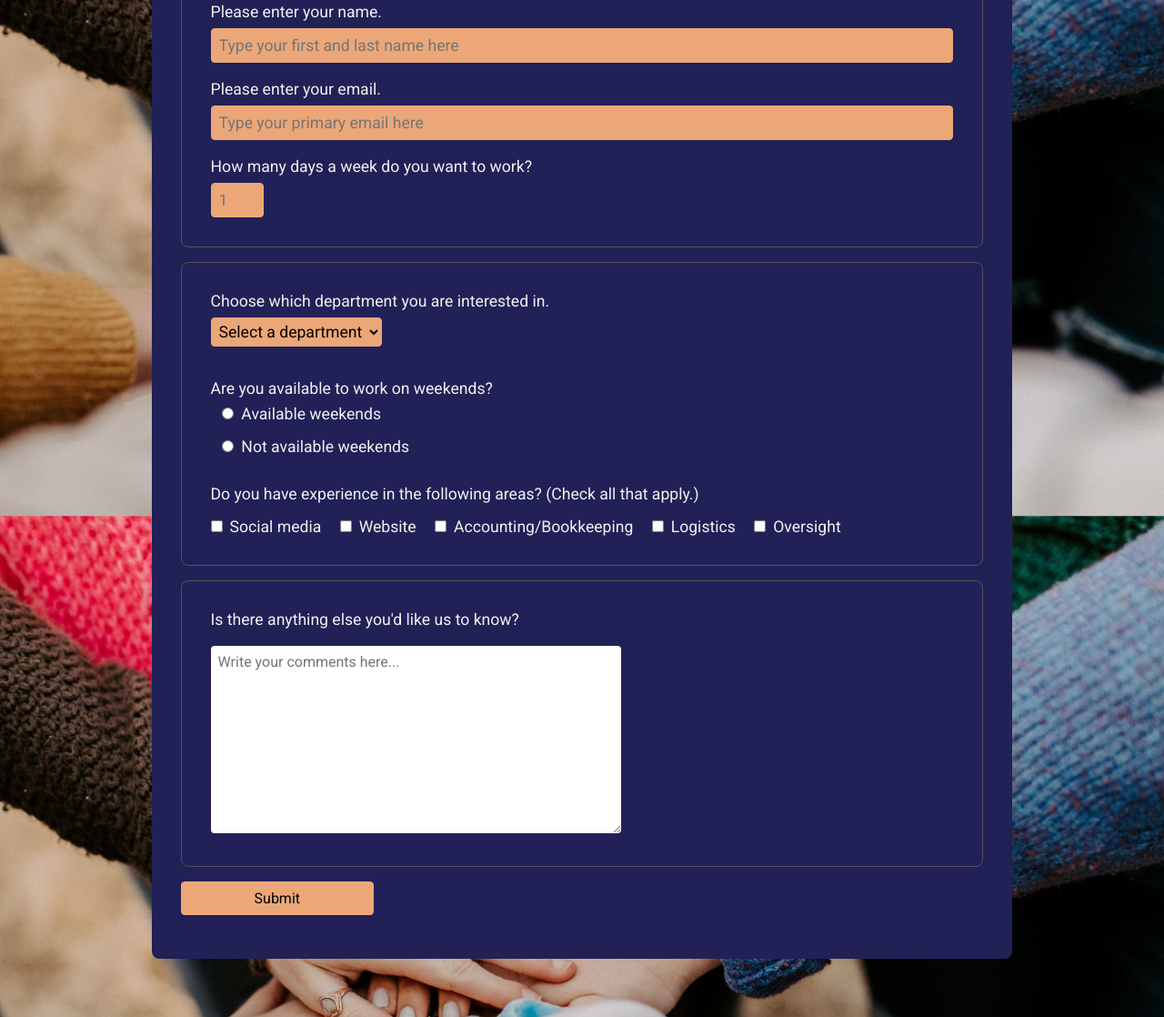
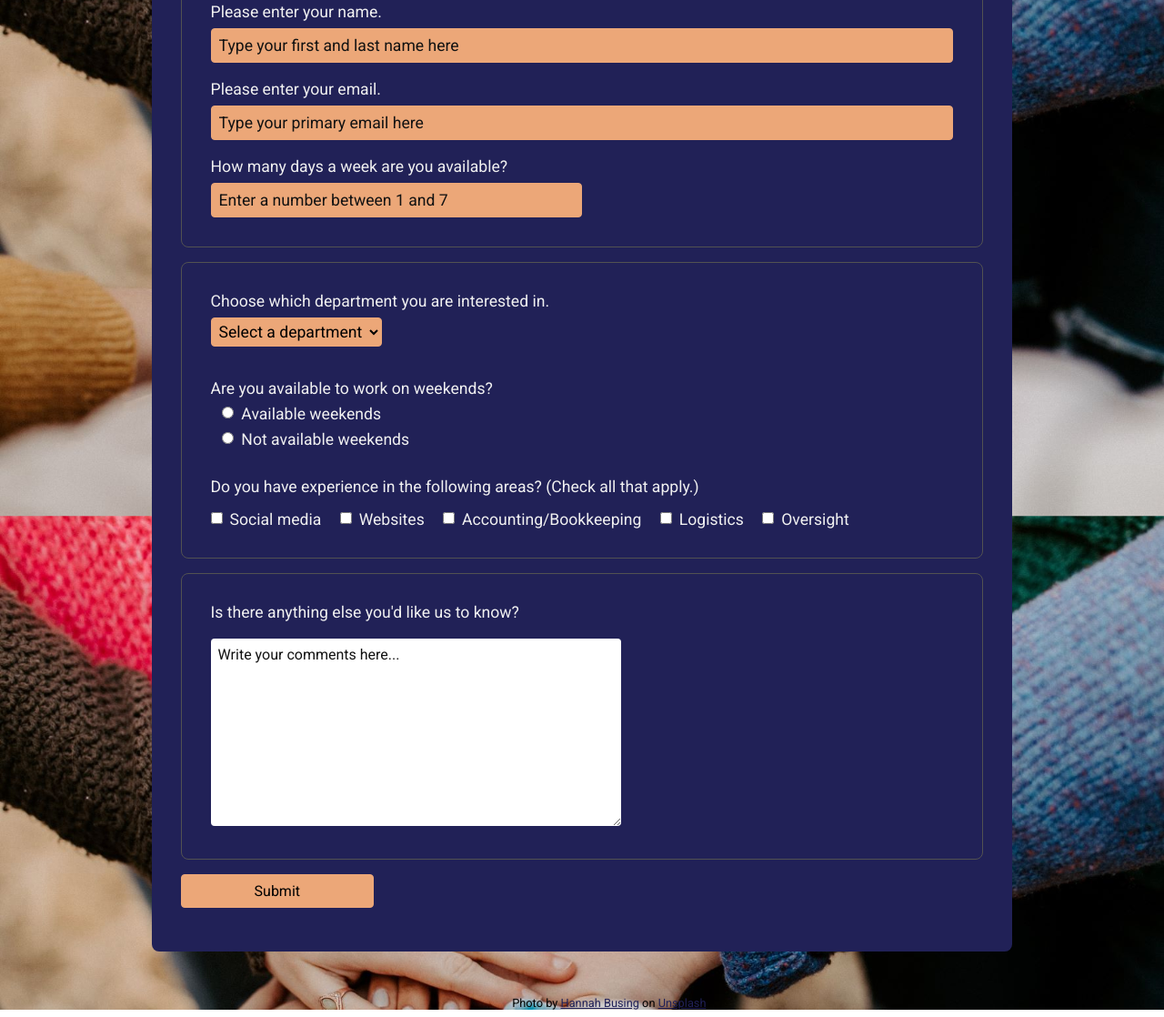
Before and after one commit to jaycgreenwald/fcc-survey-project, a plain HTML site: page index.html in a window 1280 px wide. Shown: the part 286-1404 px from the top of the page at 91% size. Drawn offline with Linux system fonts and the light colour scheme.

Commit message:
9/13/2022 - Final edits

```diff
--- a/index.html
+++ b/index.html
@@ -11,7 +11,7 @@
     <link rel="stylesheet" href="styles.css" class="css">
 </head>
 <body>
-    <div class="wrapper">
+    <main class="wrapper">
         <h1 id="title">
             Volunteer Survey
         </h1>
@@ -29,8 +29,8 @@
                     <input type="email" name="email" id="email" placeholder="Type your primary email here" required>
                 </label>
                 <label for="number" id="number-label">
-                    How many days a week do you want to work?
-                    <input type="number" name="number" id="number" min=1 max=7 placeholder="1" required>
+                    How many days a week are you available?
+                    <input type="number" name="number" id="number" min=1 max=7 placeholder="Enter a number between 1 and 7" required>
                 </label>
             </fieldset>
             <fieldset>
@@ -62,11 +62,11 @@
                 </label>
                 <label for="experience" class="experience-label">Do you have experience in the following areas? (Check all that apply.)
                     <div class="checkboxes">
-                        <input type="checkbox" name="" id="experience">Social media
-                        <input type="checkbox" name="" id="experience">Website
-                        <input type="checkbox" name="" id="experience">Accounting/Bookkeeping
-                        <input type="checkbox" name="" id="experience">Logistics
-                        <input type="checkbox" name="" id="experience">Oversight
+                        <input type="checkbox" name="past-experience" id="experience" value="sm">Social media
+                        <input type="checkbox" name="past-experience" id="experience" value="web">Websites
+                        <input type="checkbox" name="past-experience" id="experience" value="acc">Accounting/Bookkeeping
+                        <input type="checkbox" name="past-experience" id="experience" value="log">Logistics
+                        <input type="checkbox" name="past-experience" id="experience" value="os">Oversight
                     </div>
                 </label>
             </fieldset>
@@ -77,6 +77,11 @@
             </fieldset>
             <input type="submit" value="Submit" id="submit">
         </form>
-    </div>
+    </main>
+    <footer>
+        <p class="credit">
+            Photo by <a href="https://unsplash.com/@hannahbusing?utm_source=unsplash&utm_medium=referral&utm_content=creditCopyText" class="links" target="_blank">Hannah Busing</a> on <a href="https://unsplash.com/?utm_source=unsplash&utm_medium=referral&utm_content=creditCopyText" class="links" target="_blank">Unsplash</a>
+        </p>
+    </footer>
 </body>
 </html>
--- a/styles.css
+++ b/styles.css
@@ -41,7 +41,6 @@ select {
 }
 
 /* SURVEY FORM */
-
 body {
     align-items: center;
     color: #f1f1f1;
@@ -58,6 +57,11 @@ body {
     justify-content: center;
     min-height: 100vh;
     padding: 4rem 0;
+    position: relative;
+}
+
+p {
+    font-size: 1.1rem;
 }
 
 .wrapper {
@@ -66,10 +70,6 @@ body {
     min-width: 800px;
     max-width: 1000px;
     padding: 2rem;
-}
-
-p {
-    font-size: 1.1rem;
 }
 
 #title {
@@ -86,8 +86,8 @@ p {
 fieldset {
     border: 1px solid #525252;
     border-radius: .5rem;
+    margin: 0 0 1rem 0;
     padding: 2rem;
-    margin: 0 0 1rem 0;
 }
 
 label {
@@ -105,31 +105,41 @@ input {
     padding: 8px;
 }
 
+::placeholder {
+    color: rgb(18, 18, 18);
+}
+
+/* FIELDSET ONE */
+#name, #email {
+    width: 100%;
+}
+
+#number {
+    width: 50%;
+}
+
 input[type="number"] {
     margin: .5rem 0 0 0;
-}
-
-
-#name, #email {
-    width: 100%;
 }
 
 #number-label {
     padding-bottom: 0;
 }
 
+/* FIELDSET TWO */
 #dropdown {
     display: block;
-    padding: 4px;
-    margin: .5rem 0 1rem 0;
     background-color:rgb(236, 167, 120);
     border: 1px solid rgb(236, 167, 120);
     border-radius: 4px;
+    margin: .5rem 0 1rem 0;
+    padding: 4px;
 }
 
 input[type="radio"] {
     display: inline;
     margin: 0 .5rem 0 0;
+    transform: translateY(-1px);
 }
 
 .radios {
@@ -137,14 +147,13 @@ input[type="radio"] {
 }
 
 .weekend-label {
-    padding: 0 0 1rem .8rem;
+    padding: 0 0 .5rem .8rem;
 }
 
-
 input[type="checkbox"] {
-    /* appearance: none; */
     display: inline;
     margin: 0 .5rem 0 1rem;
+    transform: translateY(-1px);
 }
 
 input[type="checkbox"]:first-of-type {
@@ -156,17 +165,18 @@ input[type="checkbox"]:first-of-type {
 }
 
 .experience-label {
+    margin-top: 1.5rem;
     padding: 0;
-    margin-top: 1rem;
 }
 
+/* FIELDSET THREE */
 textarea {
+    border: none;
     border-radius: 4px;
-    border: none;
     padding: .5rem;
 }
 
-
+/* SUBMIT BUTTON */
 #submit {
     margin: 1rem 0 1rem 0;
     padding: .5rem 5rem;
@@ -175,3 +185,23 @@ textarea {
 #submit:hover {
     background-color: rgb(255, 211, 182);
 }
+
+.credit {
+    color: black;
+    font-size: .8rem;
+    position: absolute;
+    bottom: 0;
+    left: 44%;
+}
+
+.links {
+    color: rgb(33, 33, 87);
+}
+
+.links:visited {
+    color: rgb(33, 33, 87);
+}
+
+.links:hover {
+    color: rgb(18, 18, 181);
+}
```
